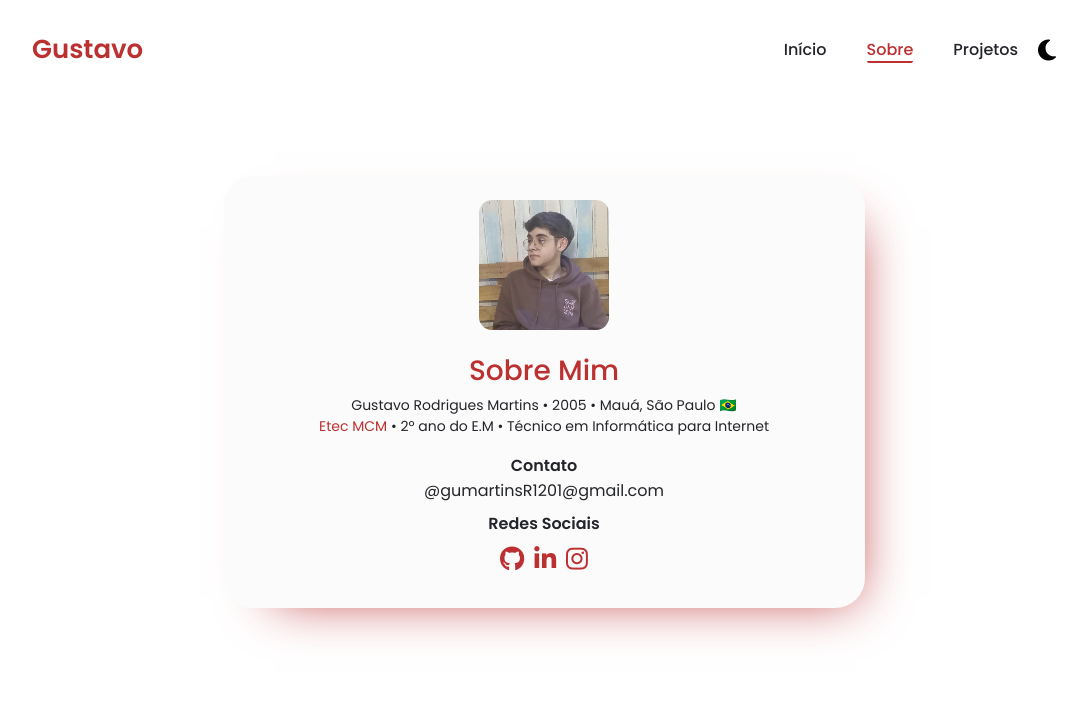
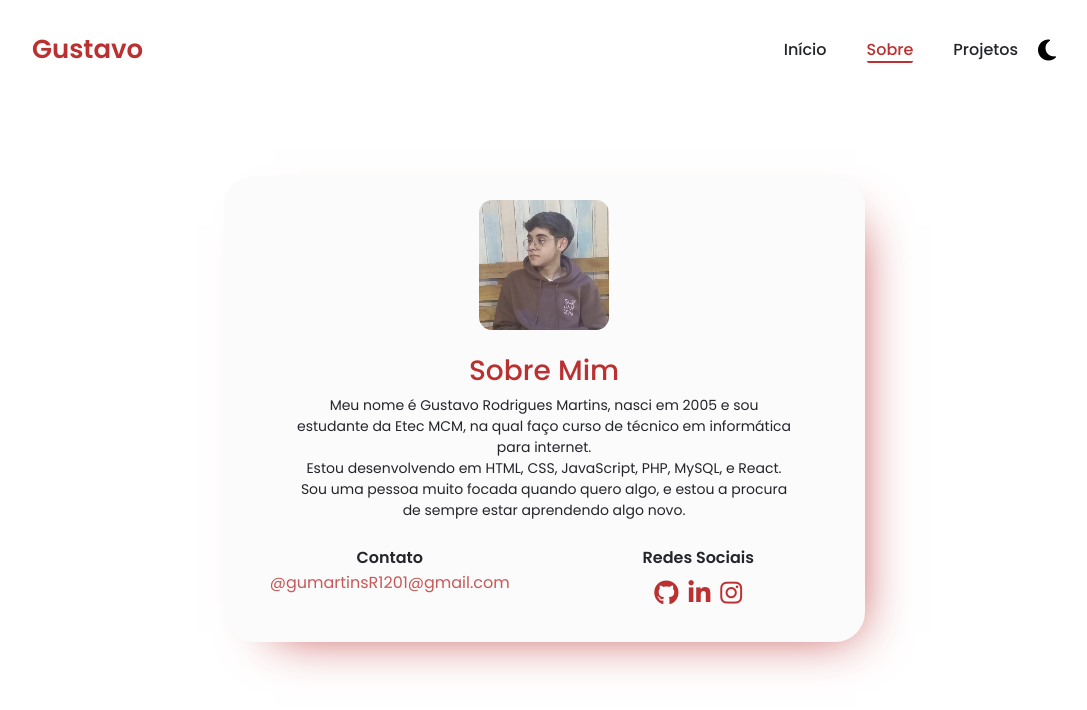
Before and after one commit to projects-gustavo/projects-gustavo.github.io, a plain HTML site: page about.html in a window 1280 px wide. Shown: the whole page, without its empty margins (96-1183 px from the left). Drawn offline with Linux system fonts and the light colour scheme.

Commit message:
Add files via upload

```diff
--- a/about.html
+++ b/about.html
@@ -52,35 +52,39 @@
                         </div>
                         <div class="text-center mt-3">
                             <h3 class="mt-2 mb-0">Sobre Mim</h3>
-                            <div class="px-2 mt-2">
-                                <p class="fonts">Gustavo Rodrigues Martins • 2005 • Mauá, São Paulo 🇧🇷<br>
-                                    <a href="https://www.cps.sp.gov.br/etecs/etec-prof-a-maria-cristina-medeiros/"
-                                        target="_blank">Etec MCM</a> • 2º ano do E.M • Técnico em Informática
-                                    para Internet
+                            <div class="px-5 mt-2">
+                                <p class="fonts">
+                                    Meu nome é Gustavo Rodrigues Martins, nasci em 2005 e sou estudante da Etec
+                                    MCM, na qual faço curso de técnico em informática para internet.
+                                </p>
+                                <p class="fonts">
+                                    Estou desenvolvendo em HTML, CSS, JavaScript, PHP, MySQL, e React. <br>
+                                </p>
+                                <p class="fonts">
+                                    Sou uma pessoa muito focada quando quero algo, e estou a procura de sempre estar aprendendo algo novo.
                                 </p>
                             </div>
-                            <div class="mt-3 text-align-center">
-                                <p><strong>Contato</strong></p>
-                                <p>@gumartinsR1201@gmail.com</p>
-                                <p class="mt-2"><strong>Redes Sociais</strong></p>
+                            <div class="mt-3 row">
+                                <div class="col-md-6 mt-2 text-align-center">
+                                    <p>
+                                        <strong>Contato</strong>
+                                    </p>
+                                    <p class="typing">@gumartinsR1201@gmail.com</p>
+                                </div>
+                                <div class="col-md-6 mt-2 text-align-center">
+                                    <p>
+                                        <strong>Redes Sociais</strong>
+                                    </p>
+                                    <ul class="social-list">
+                                        <li><a href="https://github.com/projects-gustavo" target="_blank"><i
+                                                    class="fa fa-github"></i></li></a>
+                                        <li><a href="https://www.linkedin.com/in/projects-gustavo/" target="_blank"><i
+                                                    class="fa fa-linkedin"></i></li></a>
+                                        <li><a href="https://www.instagram.com/eaegustaviin/" target="_blank"><i
+                                                    class="fa fa-instagram"></i></li></a>
+                                    </ul>
+                                </div>
                             </div>
-                            <ul class="social-list">
-                                <li>
-                                    <a href="https://github.com/projects-gustavo" target="_blank">
-                                        <i class="fa fa-github"></i>
-                                    </a>
-                                </li>
-                                <li>
-                                    <a href="https://www.linkedin.com/in/projects-gustavo/" target="_blank">
-                                        <i class="fa fa-linkedin"></i>
-                                    </a>
-                                </li>
-                                <li>
-                                    <a href="https://www.instagram.com/eugustaviin/" target="_blank">
-                                        <i class="fa fa-instagram"></i>
-                                    </a>
-                                </li>
-                            </ul>
                         </div>
                     </div>
                 </div>
--- a/assets/css/main.css
+++ b/assets/css/main.css
@@ -76,6 +76,7 @@ a {
   color: var(--primary-color);
   text-decoration: none;
 }
+
 .h1__class {
   text-align: center;
   font-weight: 600;
--- a/assets/js/scripts.js
+++ b/assets/js/scripts.js
@@ -9,7 +9,7 @@ if (hour >= 12 && hour < 18)
     p.innerText = "Boa tarde! Meu Nome é";
 
 var typed = new Typed(".typing", {
-    strings: ["desenvolvedor front-end", "desenvolvedor web", "designer", "amante da música", "amante da tecnologia"],
+    strings: ["desenvolvedor", "estudante técnico", "designer", "amante da música", "amante da tecnologia"],
     typeSpeed: 100,
     BackSpeed: 60,
     loop: true
```
Also changed, not shown: index.html (+1 -1 lines), assets/css/style.css.
